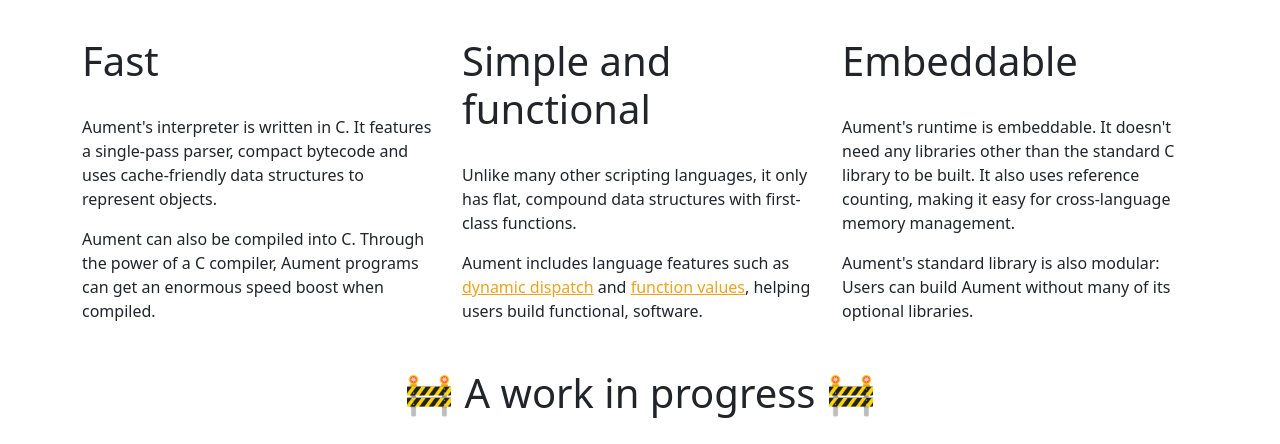
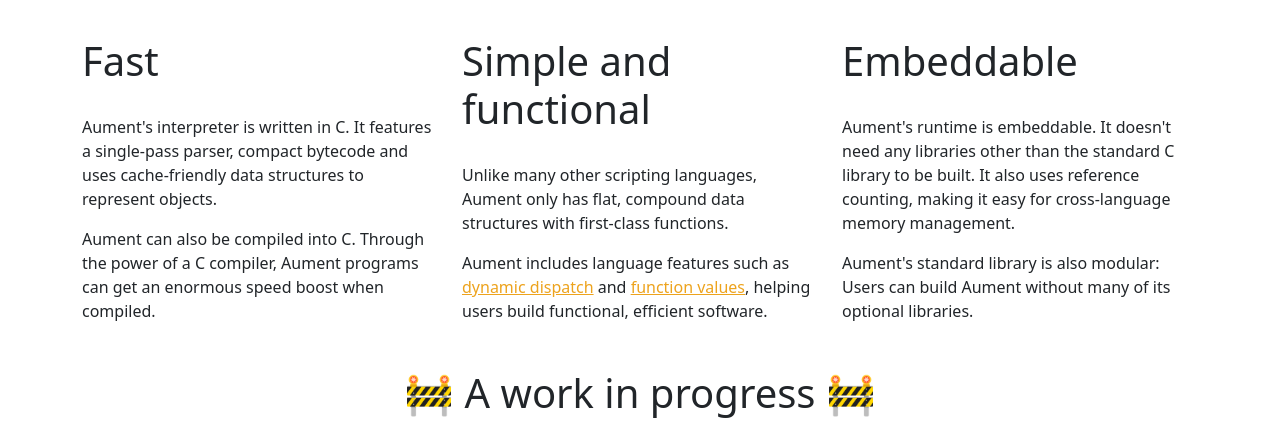
Before and after one commit to aument-lang/aument-lang.github.io, a website: page index.html in a window 1280 px wide. Shown: the part 721-1165 px from the top of the page. Drawn offline with Linux system fonts and the light colour scheme.

Commit message:
Update index.html

```diff
--- a/index.html
+++ b/index.html
@@ -119,9 +119,9 @@ say(cat);
       </div>
       <div class="col-4">
         <h1>Simple and functional</h1>
-        <p>Unlike many other scripting languages, it only has flat, compound data structures with first-class functions.</p>
+        <p>Unlike many other scripting languages, Aument only has flat, compound data structures with first-class functions.</p>
         <p>Aument includes language features such as <a href="./tour/#Dynamic_dispatch">dynamic dispatch</a> and <a href="./tour/#Dot_binding">function values</a>,
-          helping users build functional, software.</p>
+          helping users build functional, efficient software.</p>
       </div>
       <div class="col-4">
         <h1>Embeddable</h1>
```
